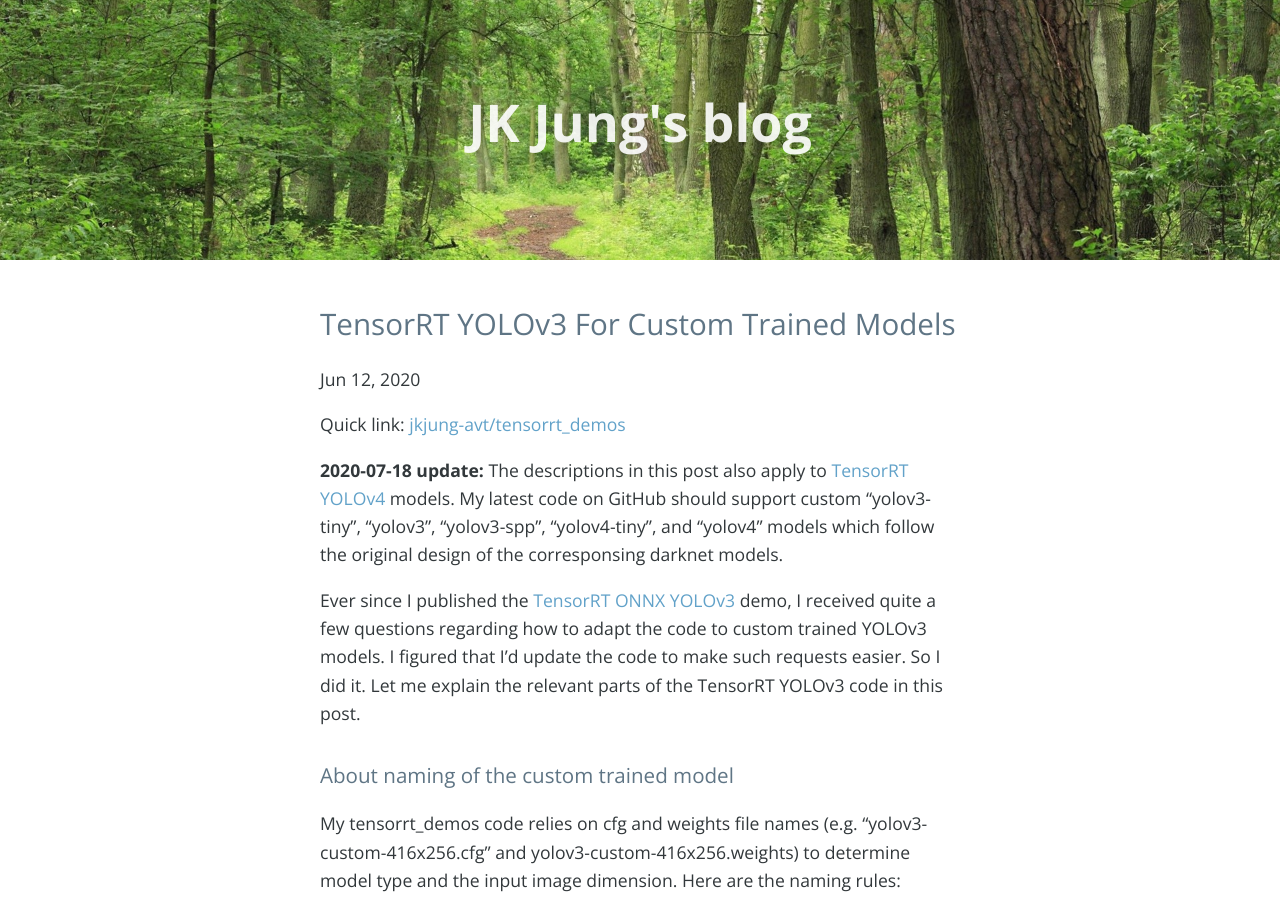
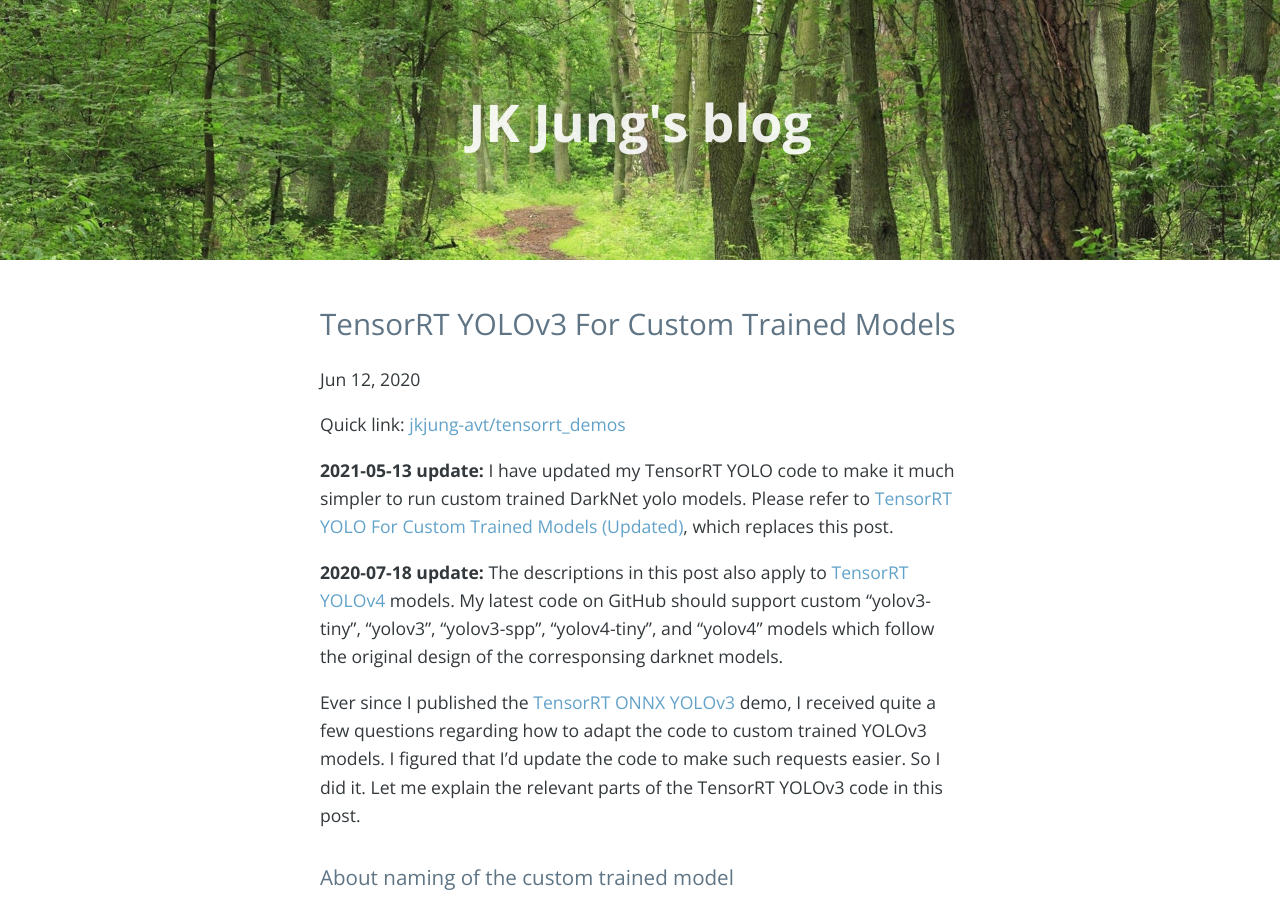
Before and after one commit to jkjung-avt/jkjung-avt.github.io, a Jekyll site: the page built from _posts/2020-06-12-trt-yolov3-custom.md, in a window 1280 px wide and 900 px high. Built offline with Jekyll 4.4.1, drawn with Linux system fonts in a browser that asks for light colours; nearby versions of some CDN libraries; comment, search, counter and statistics services are not loaded.

Commit message:
Add a link to my updated version of the post

```diff
--- a/_posts/2020-06-12-trt-yolov3-custom.md
+++ b/_posts/2020-06-12-trt-yolov3-custom.md
@@ -9,6 +9,8 @@ tags: tensorrt
 ---
 
 Quick link: [jkjung-avt/tensorrt_demos](https://github.com/jkjung-avt/tensorrt_demos)
+
+**2021-05-13 update:** I have updated my TensorRT YOLO code to make it much simpler to run custom trained DarkNet yolo models.  Please refer to [TensorRT YOLO For Custom Trained Models (Updated)](https://jkjung-avt.github.io/trt-yolo-custom-updated/), which replaces this post.
 
 **2020-07-18 update:** The descriptions in this post also apply to [TensorRT YOLOv4](https://jkjung-avt.github.io/tensorrt-yolov4/) models.  My latest code on GitHub should support custom "yolov3-tiny", "yolov3", "yolov3-spp", "yolov4-tiny", and "yolov4" models which follow the original design of the corresponsing darknet models.
 
```
